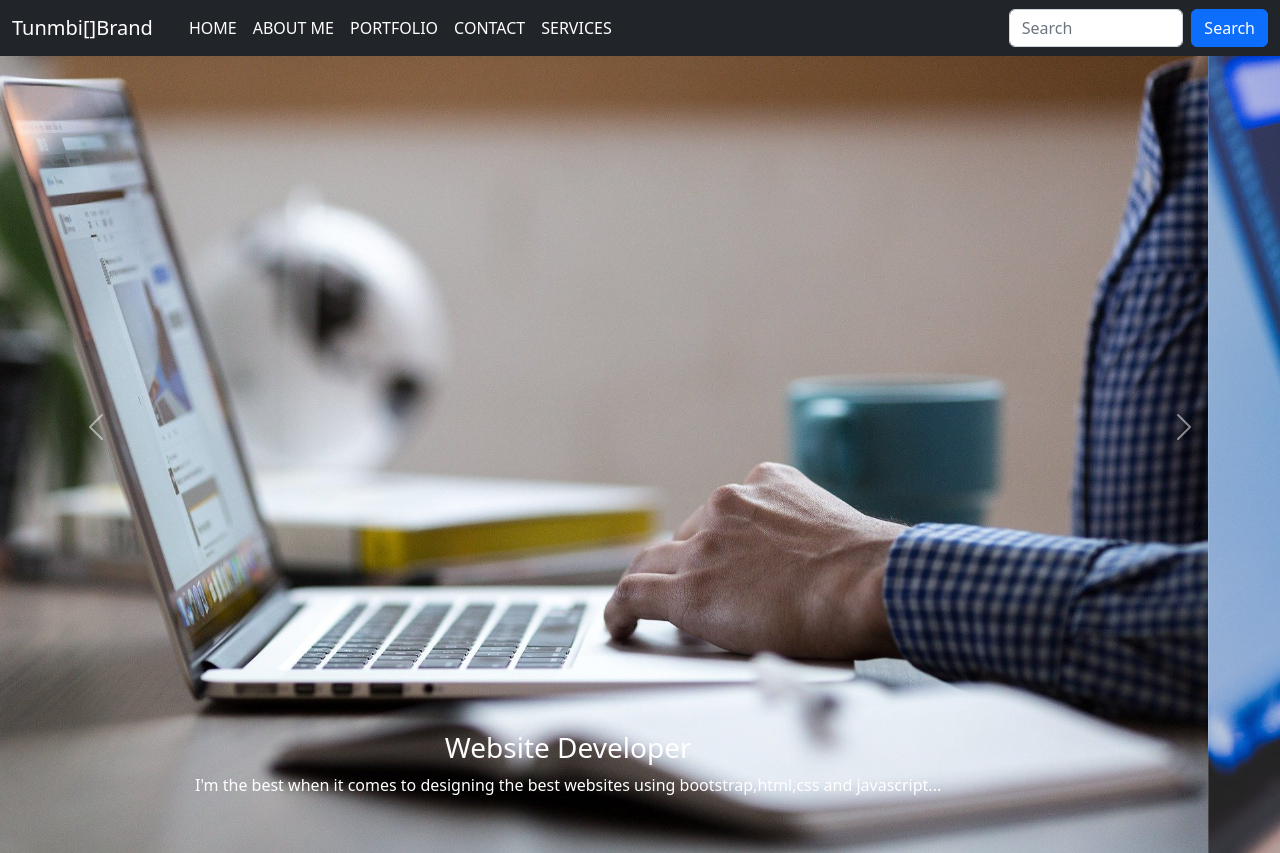
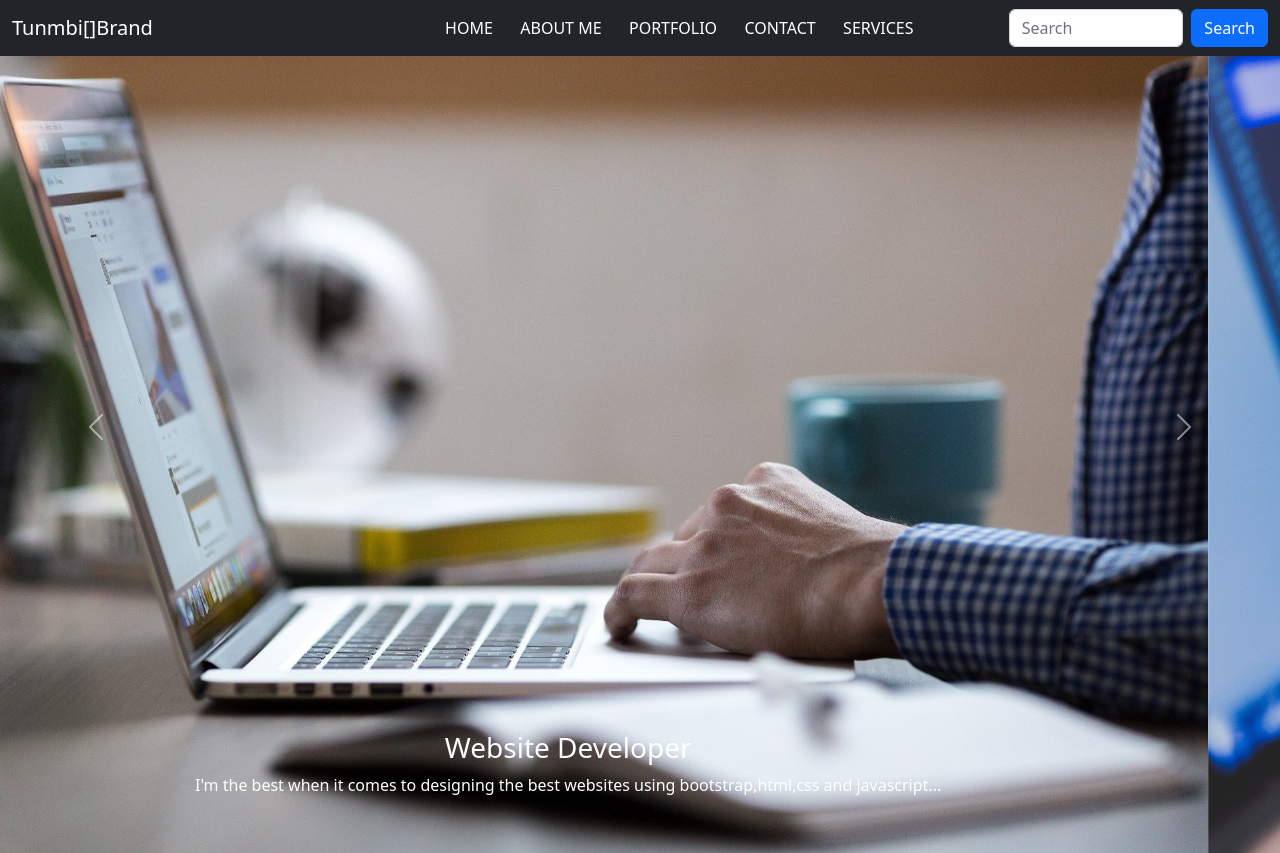
Before and after one commit to Tunmbi0204/My-bootscrap-portfolio, a plain HTML site: page index.html in a window 1280 px wide. Shown: the top 853 px of the page. Drawn offline with Linux system fonts and the light colour scheme.

Commit message:
updating

```diff
--- a/index.html
+++ b/index.html
@@ -26,19 +26,19 @@
     </button>
     <div class="collapse navbar-collapse" id="collapsibleNavbar">
     <div class="container-fluid">
-      <ul class="navbar-nav">
-        <li class="nav-item">
+      <ul class="navbar-nav" style="padding-left: 30%;">
+        <li class="nav-item" style="padding-left: 2%;">
           <a class="nav-link text-white" href="#Profile">HOME</a>
         </li>
-        <li class="nav-item">
+        <li class="nav-item" style="padding-left: 2%;">
           <a class="nav-link text-white" href="#AboutMe">ABOUT ME</a>
         </li>
-        <li class="nav-item">
+        <li class="nav-item" style="padding-left: 2%;">
           <a class="nav-link text-white" href="#Portfolio">PORTFOLIO</a>
        </li>
-        <li class="nav-item">
+        <li class="nav-item" style="padding-left: 2%;">
           <a class="nav-link text-white" href="#Contact">CONTACT</a>
-      <li class="nav-item">
+      <li class="nav-item" style="padding-left: 2%;">
        <a class="nav-link text-white" href="#Services">SERVICES</a>
     </li>
 
```
